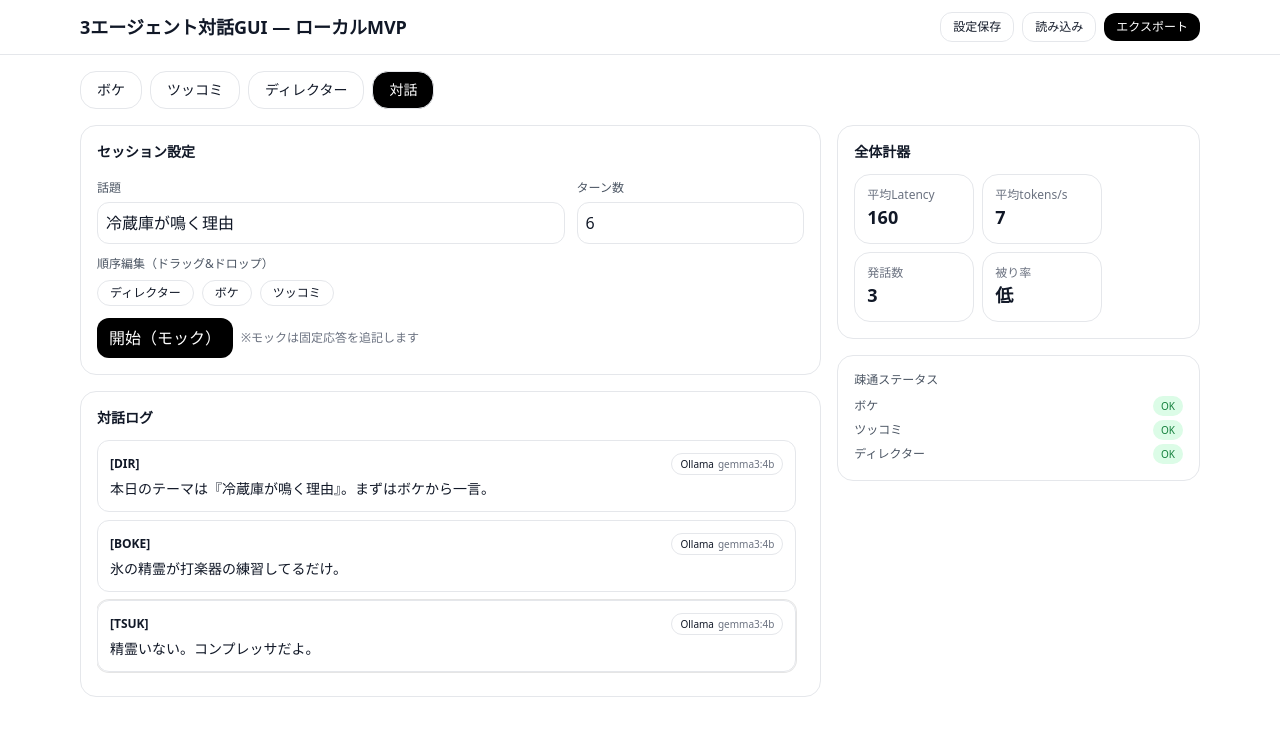
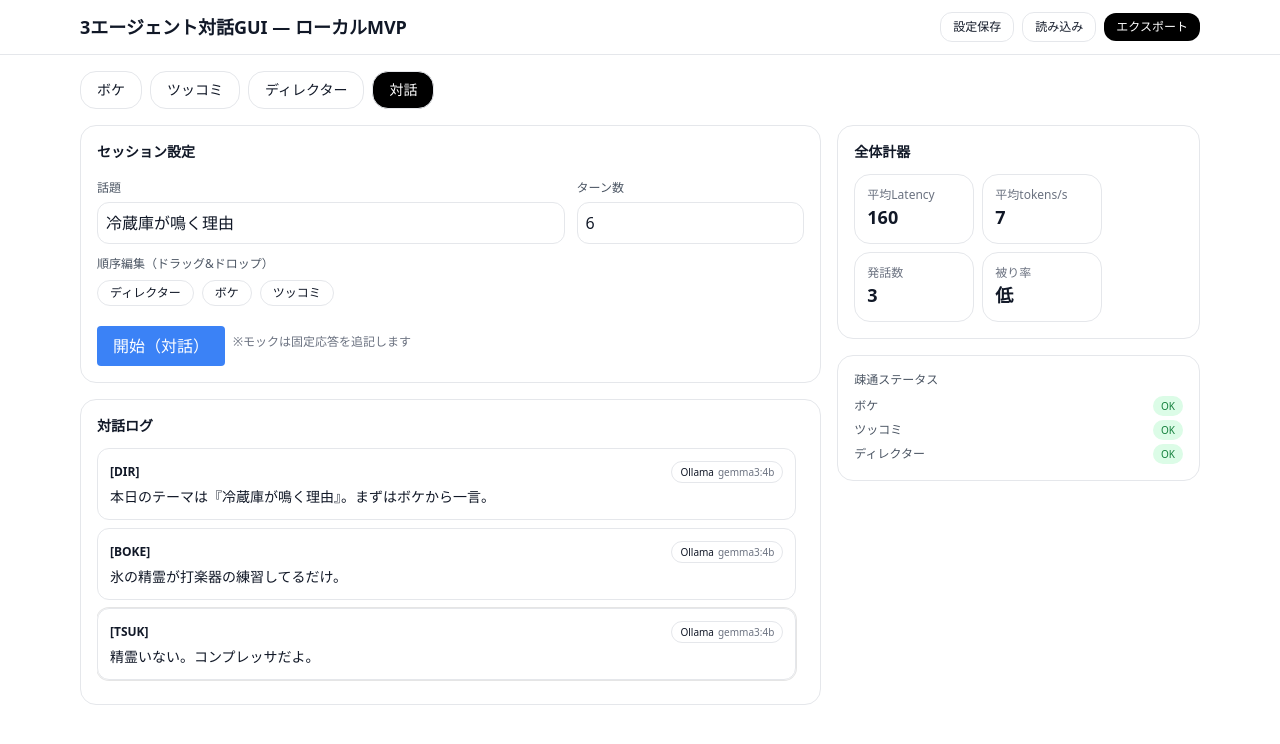
Before and after one commit to kumaxxp/three_agent_gui, a Next.js app: page / in a window 1280 px wide. Shown: the top 744 px of the page. Built offline with nearby package versions, Linux system fonts and the light colour scheme.

Commit message:
対話機能を追加し、エージェントとの会話を開始するボタンを実装

```diff
--- a/src/components/DialogueTab.tsx
+++ b/src/components/DialogueTab.tsx
@@ -5,6 +5,75 @@ import { MetricCard } from './MetricCard'
 import { DndContext, closestCenter, useSensor, useSensors, PointerSensor } from '@dnd-kit/core'
 import { arrayMove, SortableContext, useSortable, verticalListSortingStrategy } from '@dnd-kit/sortable'
 import { CSS } from '@dnd-kit/utilities'
+
+
+function normalizeModelId(provider: AgentConfig['provider'], model: string) {
+  const m = model.trim()
+  if (provider === 'Ollama') {
+    const map: Record<string,string> = {
+      'Gemma3-4B': 'gemma3:4b',
+      'Gemma3-12B': 'gemma3:12b',
+      'GPT-OSS 20B': 'gpt-oss:20b',
+      'gpt-oss-20B': 'gpt-oss:20b',
+      'gemma3:4b': 'gemma3:4b',
+      'gemma3:12b': 'gemma3:12b',
+      'gpt-oss:20b': 'gpt-oss:20b',
+    }
+    return map[m] ?? m
+  }
+  return m
+}
+
+async function callAgent(agent: AgentConfig, user: string): Promise<string> {
+  const payload = {
+    provider: agent.provider,
+    endpoint: agent.endpoint,
+    apiKey: agent.apiKey,
+    model: normalizeModelId(agent.provider, agent.model),
+    temperature: agent.temperature,
+    top_p: agent.top_p,
+    max_tokens: Math.min(agent.max_tokens ?? 128, 128),
+    repetition_penalty: agent.repetition_penalty,
+    system: agent.promptSystem
+      ? agent.promptSystem + '\n\n出力は短く。思考過程は出力しない。'
+      : '出力は短く。思考過程は出力しない。',
+    style: agent.promptStyle,
+    user,
+    stream: true,
+  }
+  const res = await fetch('/api/chat', {
+    method: 'POST',
+    headers: { 'content-type': 'application/json' },
+    body: JSON.stringify(payload),
+  })
+  if (!res.ok || !res.body) {
+    const text = await res.text().catch(() => '')
+    throw new Error(text || `HTTP ${res.status}`)
+  }
+
+  const reader = res.body.getReader()
+  const decoder = new TextDecoder('utf-8')
+  let result = ''
+  for (;;) {
+    const { done, value } = await reader.read()
+    if (done) break
+    const chunk = decoder.decode(value, { stream: true })
+    for (const line of chunk.split('\n')) {
+      const trimmed = line.trim()
+      if (!trimmed.startsWith('data:')) continue
+      const payloadStr = trimmed.slice(5).trim()
+      if (payloadStr === '[DONE]') continue
+      try {
+        const json = JSON.parse(payloadStr)
+        const delta = json?.choices?.[0]?.delta?.content ?? ''
+        if (delta) result += delta
+      } catch {
+        // JSON でない行は無視
+      }
+    }
+  }
+  return result
+}
 
 function SortablePill({ id, label }: { id: string; label: string }) {
   const { attributes, listeners, setNodeRef, transform, transition, isDragging } = useSortable({ id })
@@ -29,6 +98,28 @@ export function DialogueTab({ agents }: { agents: Record<RoleKey, AgentConfig> }
     { who: 'boke', text: '氷の精霊が打楽器の練習してるだけ。', model: agents.boke.model, provider: agents.boke.provider },
     { who: 'tsukkomi', text: '精霊いない。コンプレッサだよ。', model: agents.tsukkomi.model, provider: agents.tsukkomi.provider },
   ])
+
+  const [running, setRunning] = useState(false)
+
+  async function startConversation() {
+    if (running) return
+    setRunning(true)
+    let current = topic
+    for (let i = 0; i < turns; i++) {
+      for (const role of order) {
+        const cfg = agents[role]
+        try {
+          const msg = await callAgent(cfg, current)
+          setLog((prev) => [...prev, { who: role, text: msg, model: cfg.model, provider: cfg.provider }])
+          current = msg
+        } catch (e: any) {
+          setLog((prev) => [...prev, { who: role, text: '【エラー】' + e.message, model: cfg.model, provider: cfg.provider }])
+          current = topic  // エラー時は話題に戻すなど適宜処理
+        }
+      }
+    }
+    setRunning(false)
+  }
 
   const sensors = useSensors(useSensor(PointerSensor, { activationConstraint: { distance: 6 } }))
   const logEndRef = useRef<HTMLDivElement | null>(null)
@@ -85,7 +176,7 @@ export function DialogueTab({ agents }: { agents: Record<RoleKey, AgentConfig> }
             </SortableContext>
           </DndContext>
           <div className="mt-3 flex items-center gap-2">
-            <button className="rounded-xl bg-black text-white px-3 py-2" onClick={startMock}>開始（モック）</button>
+            <button className="mt-2 px-4 py-2 bg-blue-500 text-white rounded" onClick={startConversation} disabled={running}> 開始（対話）</button>
             <span className="text-xs text-gray-500">※モックは固定応答を追記します</span>
           </div>
         </section>
```
